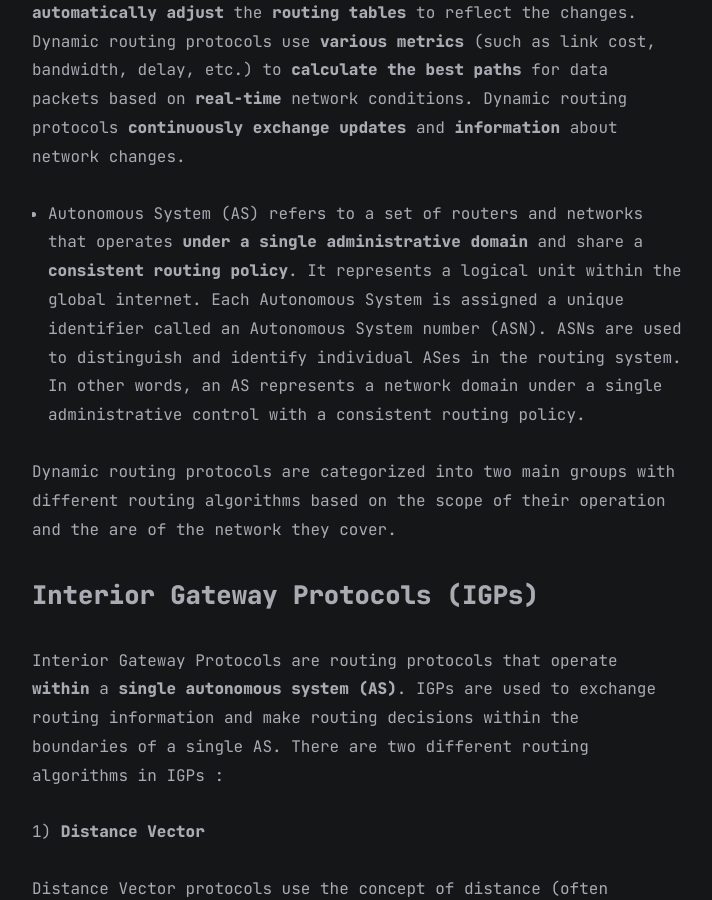
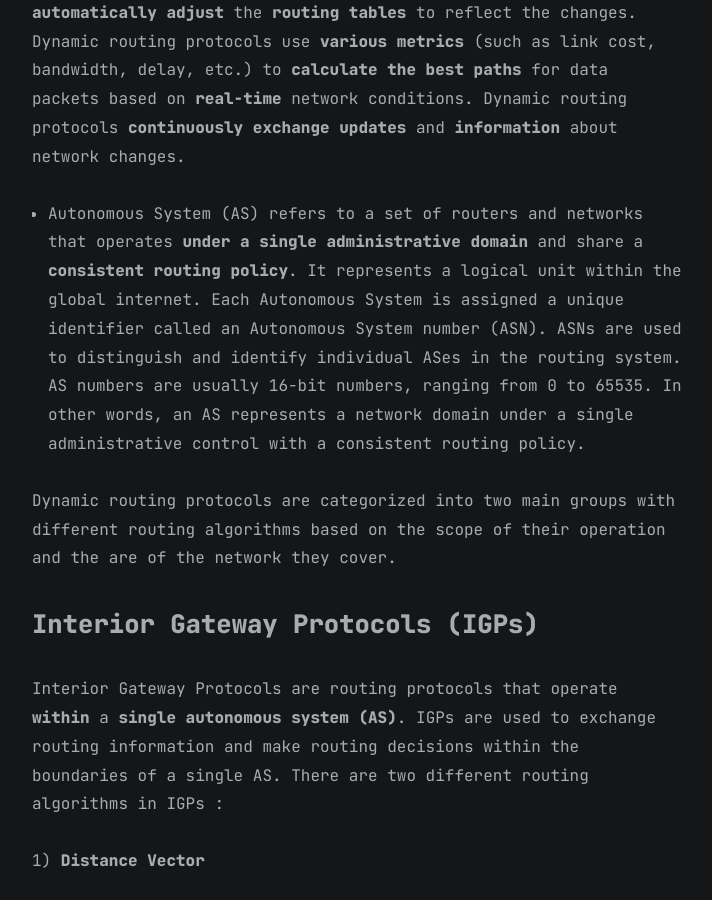
Before and after one commit to faridarif/faridarif.github.io, a Jekyll site: the page built from all_collections/_posts/2023-07-11-routing.md, in a window 1280 px wide and 900 px high, scrolled down 10355 px. Shown: the whole window, without its empty margins (283-995 px from the left). Built offline with Jekyll 4.4.1, drawn with Linux system fonts in a browser that asks for light colours.

Commit message:
Update 2023-07-11-routing.md

```diff
--- a/all_collections/_posts/2023-07-11-routing.md
+++ b/all_collections/_posts/2023-07-11-routing.md
@@ -140,7 +140,7 @@ A dynamic routing protocol is a set of rules and algorithms that allow routers w
 
 Dynamic routing protocols allow routers to **discover** and **learn** about the **presence of other routers** and **networks** in the same network domain. When network topology changes occur, such as a link failure or the addition of new devices, dynamic routing protocols **automatically adjust** the **routing tables** to reflect the changes. Dynamic routing protocols use **various metrics** (such as link cost, bandwidth, delay, etc.) to **calculate the best paths** for data packets based on **real-time** network conditions. Dynamic routing protocols **continuously exchange updates** and **information** about network changes.
 
-- Autonomous System (AS) refers to a set of routers and networks that operates **under a single administrative domain** and share a **consistent routing policy**. It represents a logical unit within the global internet. Each Autonomous System is assigned a unique identifier called an Autonomous System number (ASN). ASNs are used to distinguish and identify individual ASes in the routing system. In other words, an AS represents a network domain under a single administrative control with a consistent routing policy.
+- Autonomous System (AS) refers to a set of routers and networks that operates **under a single administrative domain** and share a **consistent routing policy**. It represents a logical unit within the global internet. Each Autonomous System is assigned a unique identifier called an Autonomous System number (ASN). ASNs are used to distinguish and identify individual ASes in the routing system. AS numbers are usually 16-bit numbers, ranging from 0 to 65535. In other words, an AS represents a network domain under a single administrative control with a consistent routing policy.
 
 Dynamic routing protocols are categorized into two main groups with different routing algorithms based on the scope of their operation and the are of the network they cover.
 
```
